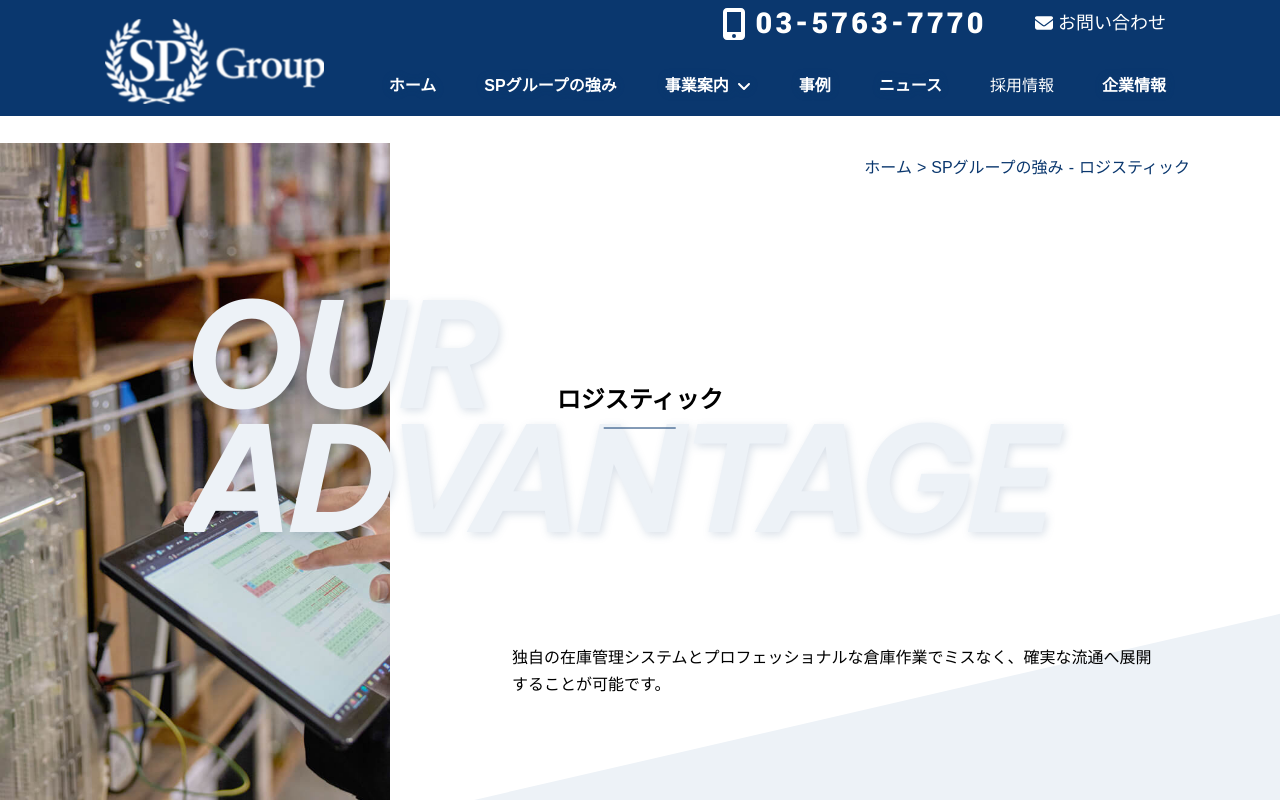
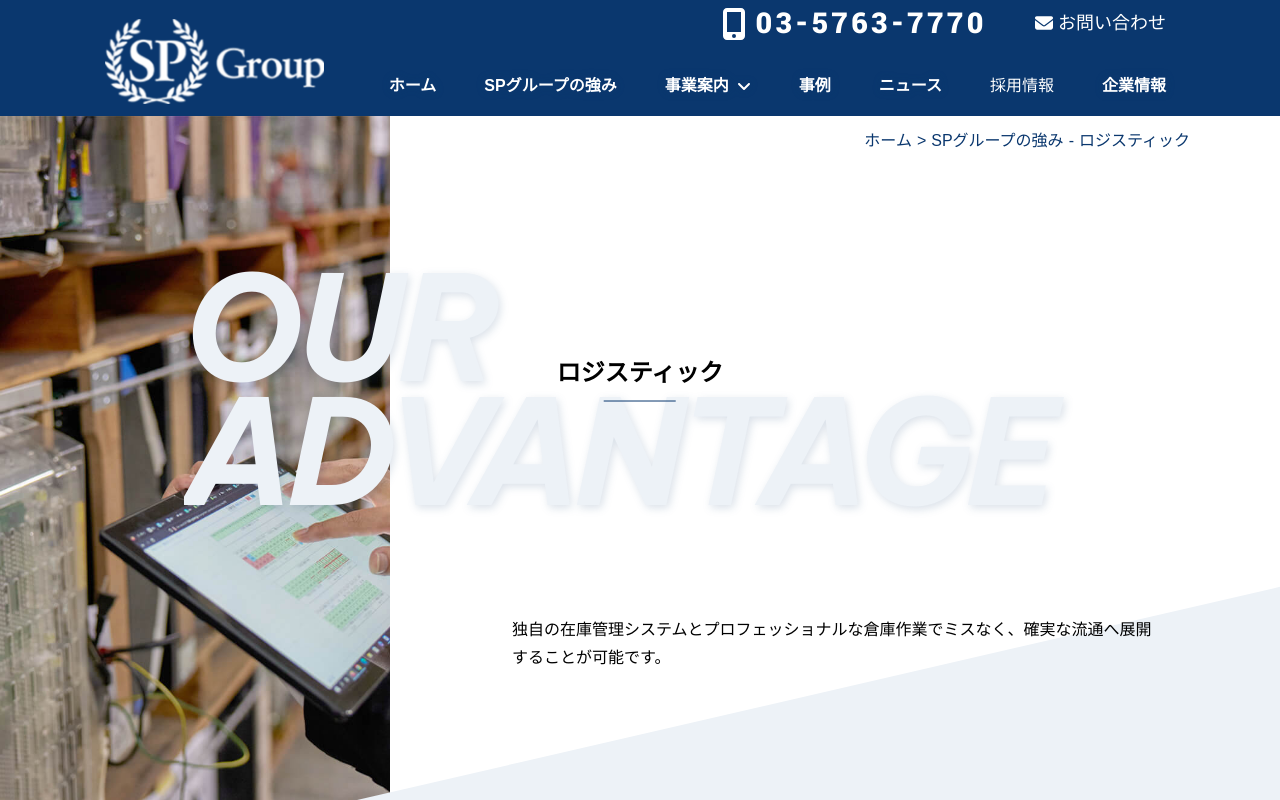
Before and after one commit to joystream20/sp-group, a Nuxt app: page /logistic in a window 1280 px wide. Shown: the top 800 px of the page. Built offline with nearby package versions, Linux system fonts and the light colour scheme; what vue3-smooth-scroll would draw is missing.

Commit message:
loc-0626-6-joy

```diff
--- a/src/app.vue
+++ b/src/app.vue
@@ -51,7 +51,7 @@ if (process.client) {
 
 <template>
   <div :class="`${ptype} site ${_ua}`">
-    <p class="ua">{{ _ua }}</p>
+    <p class="ua tw-absolute">{{ _ua }}</p>
     <Header :p_type="ptype" :t_scroll="tscroll" />
     <NuxtLayout>
       <NuxtLoadingIndicator
```
